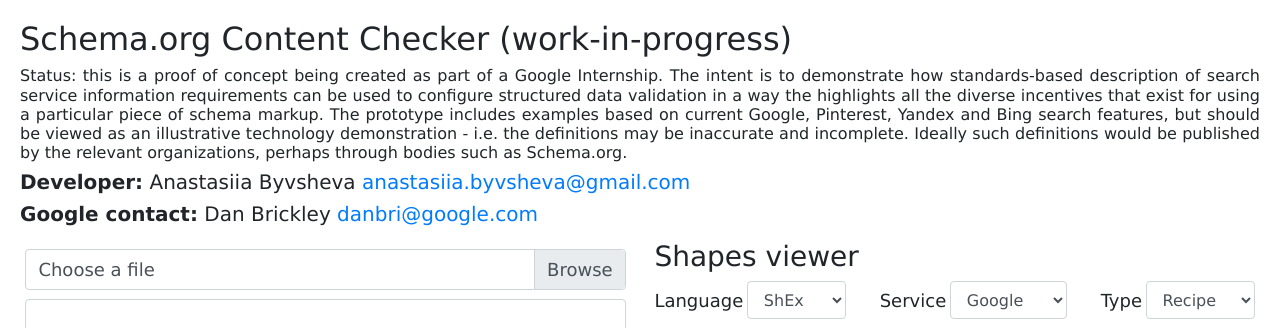
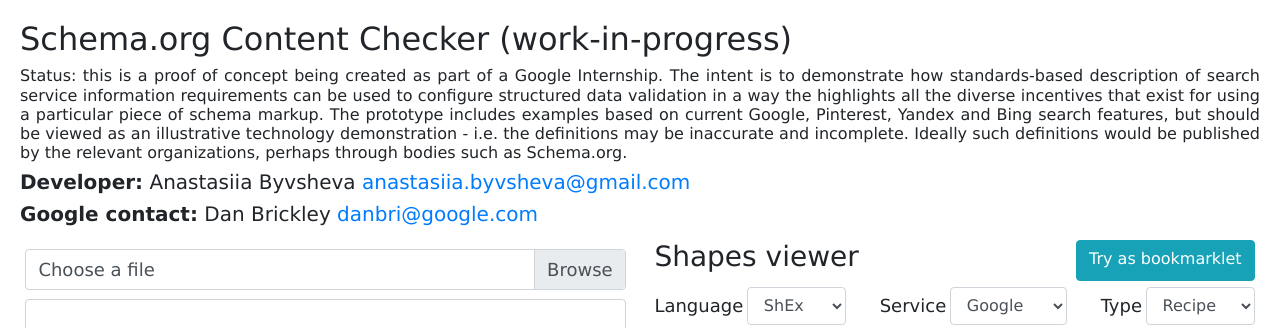
Before and after one commit to Gnomus042/schema_validation_demo, a Flask app: page / in a window 1280 px wide. Shown: the top 328 px of the page. Run offline with Flask 2, Linux system fonts and the light colour scheme; data that the repository does not hold is empty; some libraries are stand-ins or nearby versions.

Commit message:
Bookmarklet button added

```diff
--- a/static/css/validation.css
+++ b/static/css/validation.css
@@ -133,3 +133,9 @@
 #shape-viewer {
     height: 360px;
 }
+
+.shapes.wrapper>.title{
+    display: flex;
+    justify-content: space-between;
+    margin-bottom: 0.3em;
+}
--- a/templates/validation.html
+++ b/templates/validation.html
@@ -22,8 +22,10 @@
             definitions may be inaccurate and incomplete. Ideally such definitions would be published by the relevant
             organizations, perhaps through bodies such as Schema.org.
         </h6>
-        <h5><span class="font-weight-bold">Developer:</span> Anastasiia Byvsheva <a href="mailto:anastasiia.byvsheva@gmail.com">anastasiia.byvsheva@gmail.com</a></h5>
-        <h5><span class="font-weight-bold">Google contact:</span> Dan Brickley <a href="mailto:danbri@google.com">danbri@google.com</a></h5>
+        <h5><span class="font-weight-bold">Developer:</span> Anastasiia Byvsheva <a
+                href="mailto:anastasiia.byvsheva@gmail.com">anastasiia.byvsheva@gmail.com</a></h5>
+        <h5><span class="font-weight-bold">Google contact:</span> Dan Brickley <a href="mailto:danbri@google.com">danbri@google.com</a>
+        </h5>
     </div>
     <div class="custom-row">
         <div class="inputs wrapper">
@@ -37,7 +39,10 @@
             </div>
         </div>
         <div class="shapes wrapper">
-            <h3>Shapes viewer</h3>
+            <div class="title">
+                <h3>Shapes viewer</h3>
+                <a class="btn btn-info" href="https://github.com/Gnomus042/schema_validation_bookmarklet">Try as bookmarklet</a>
+            </div>
             <div class="controls">
                 <div>
                     <label for="language-select">Language</label>
```
